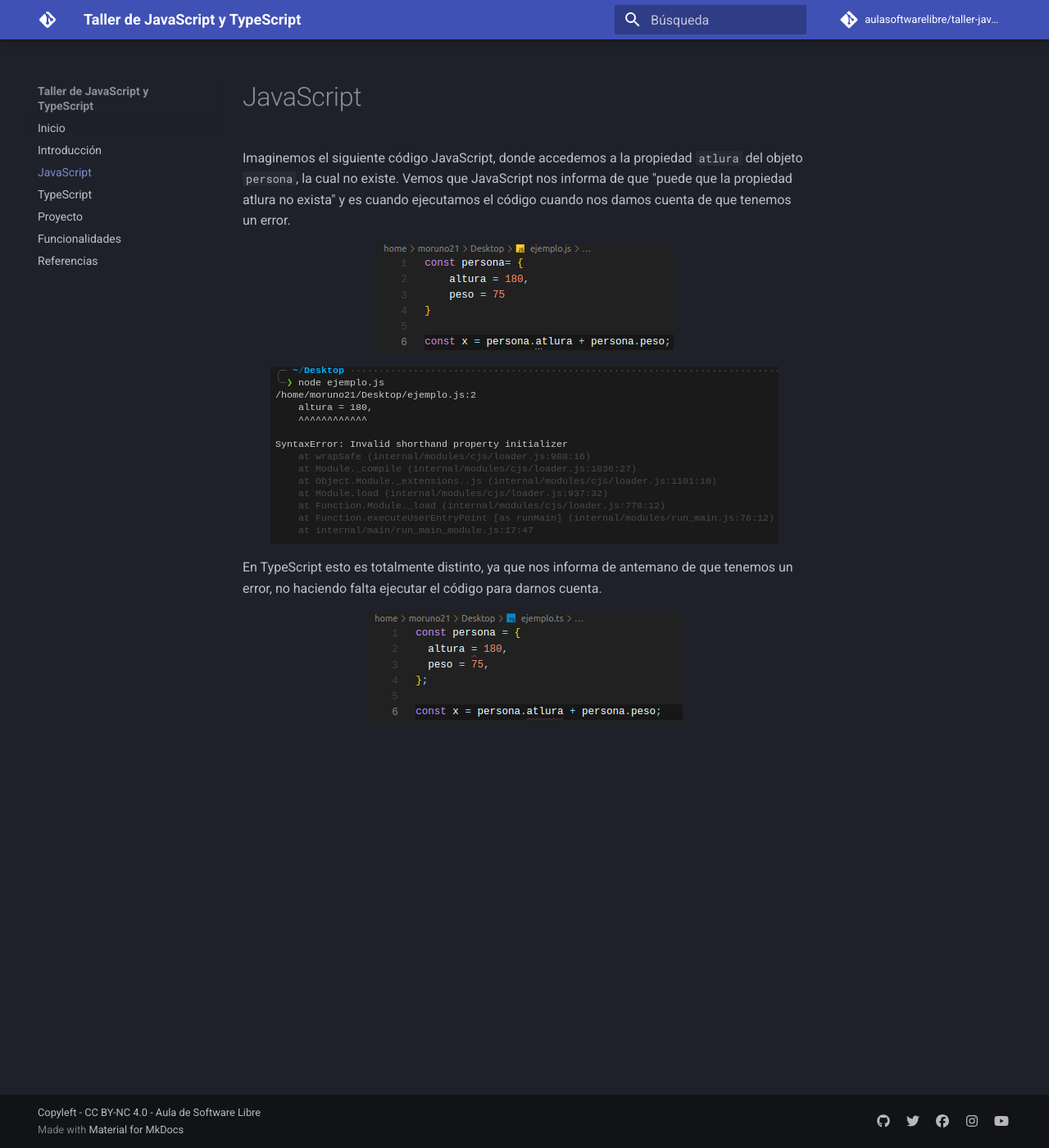
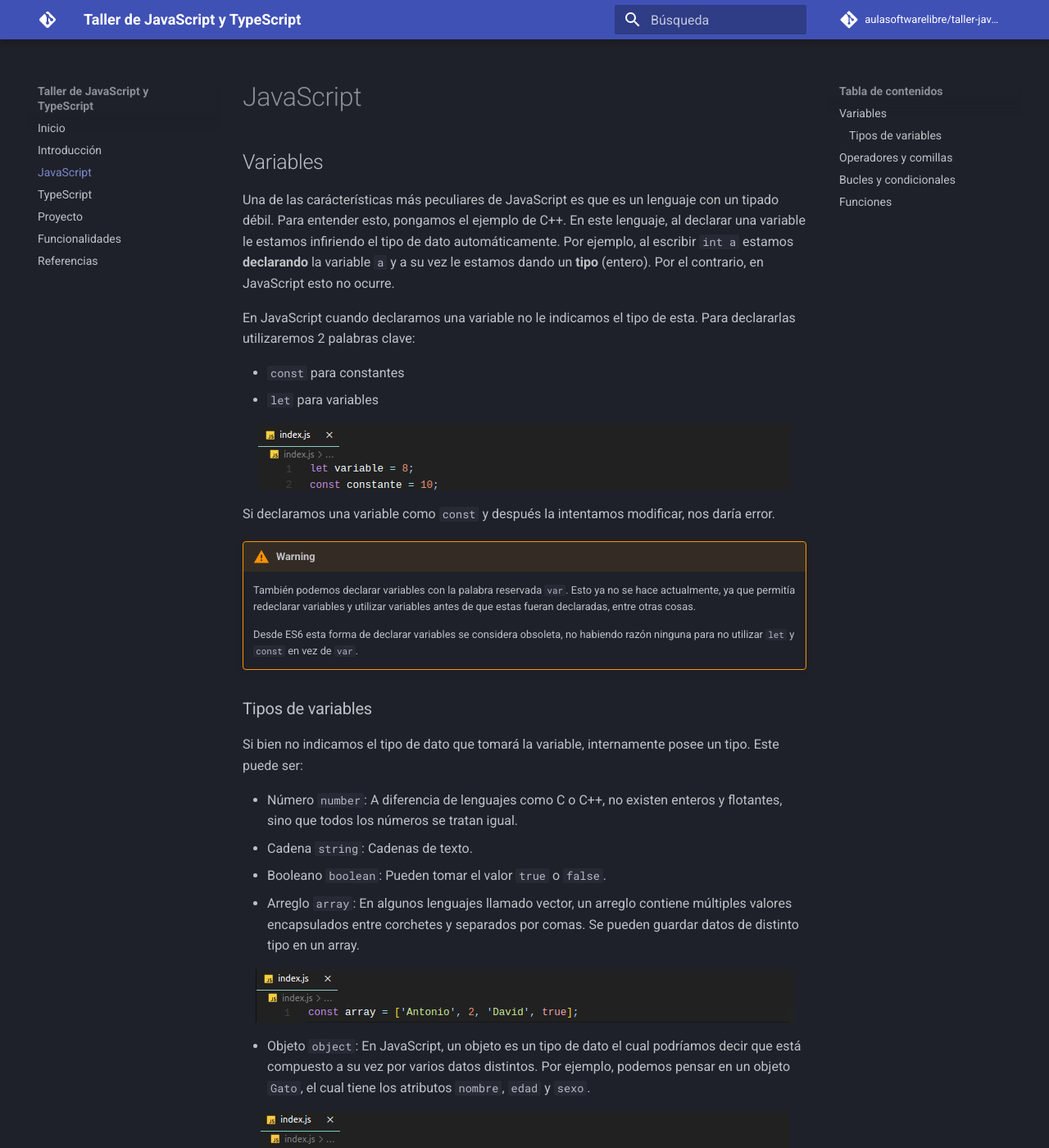
Before and after one commit to aulasoftwarelibre/taller-javascript-typescript, an MkDocs documentation site: the page built from docs/javascript.md, in a window 1280 px wide and 1400 px high. Shown: the whole window at 82% size. Built offline with MkDocs 1.6.1 and Material for MkDocs 9.7.7, drawn with Linux system fonts in a browser that asks for light colours; comment, search, counter and statistics services are not loaded; some of the changed text lies outside the part shown.

Commit message:
feat: javascript section almost done

```diff
--- a/docs/javascript.md
+++ b/docs/javascript.md
@@ -1,11 +1,63 @@
 # JavaScript
 
-Imaginemos el siguiente código JavaScript, donde accedemos a la propiedad `atlura` del objeto `persona`, la cual no existe. Vemos que JavaScript nos informa de que "puede que la propiedad atlura no exista" y es cuando ejecutamos el código cuando nos damos cuenta de que tenemos un error.
+## Variables
 
-![Objeto en js](images/diferencias/objetojs.png)
+Una de las carácterísticas más peculiares de JavaScript es que es un lenguaje con un tipado débil. Para entender esto, pongamos el ejemplo de C++. En este lenguaje, al declarar una variable le estamos infiriendo el tipo de dato automáticamente. Por ejemplo, al escribir `int a` estamos **declarando** la variable `a` y a su vez le estamos dando un **tipo** (entero). Por el contrario, en JavaScript esto no ocurre.
 
-![Salida objeto en js](images/diferencias/salidaobjetojs.png)
+En JavaScript cuando declaramos una variable no le indicamos el tipo de esta. Para declararlas utilizaremos 2 palabras clave:
 
-En TypeScript esto es totalmente distinto, ya que nos informa de antemano de que tenemos un error, no haciendo falta ejecutar el código para darnos cuenta.
+- `const` para constantes
+- `let` para variables
 
-![Objeto en ts](images/diferencias/objetots.png)
+![Variables en JavaScript](images/javascript/variables.png)
+
+Si declaramos una variable como `const` y después la intentamos modificar, nos daría error.
+
+!!! warning
+
+    También podemos declarar variables con la palabra reservada `var`. Esto ya no se hace actualmente, ya que permitía redeclarar variables y utilizar variables antes de que estas fueran declaradas, entre otras cosas.
+
+    Desde ES6 esta forma de declarar variables se considera obsoleta, no habiendo razón ninguna para no utilizar `let` y `const` en vez de `var`.
+
+### Tipos de variables
+
+Si bien no indicamos el tipo de dato que tomará la variable, internamente posee un tipo. Este puede ser:
+
+- Número `number`: A diferencia de lenguajes como C o C++, no existen enteros y flotantes, sino que todos los números se tratan igual.
+- Cadena `string`: Cadenas de texto.
+- Booleano `boolean`: Pueden tomar el valor `true` o `false`.
+- Arreglo `array`: En algunos lenguajes llamado vector, un arreglo contiene múltiples valores encapsulados entre corchetes y separados por comas. Se pueden guardar datos de distinto tipo en un array.
+
+  ![Array en JavaScript](images/javascript/arrayjs.png)
+
+- Objeto `object`: En JavaScript, un objeto es un tipo de dato el cual podríamos decir que está compuesto a su vez por varios datos distintos. Por ejemplo, podemos pensar en un objeto `Gato`, el cual tiene los atributos `nombre`, `edad` y `sexo`.
+
+  ![Objeto en JavaScript](images/javascript/objetojs.png)
+
+También cabe destacar que este lenguaje posee un **tipado dinámico**, es decir, una variable puede tomar valores de distinto tipo sin que esto cause ningún tipo de error.
+
+![Cambio de tipo](images/javascript/cambiodetipos.png)
+
+## Operadores y comillas
+
+No vamos a ver todos los operadores que soporta JavaScript ya que, si lo hicieramos, el taller sería eterno. Pero si que vamos a ver uno muy interesante que no está soportado por algunos lenguajes como C++: el triple igual `===`.
+
+Este operador nos ayuda a comparar datos como el operador `==`. ¿Cuál es la diferencia? El triple igual devolverá `true` cuando estemos comparando dos datos que sean iguales **y del mismo tipo**, cosa que no ocurre con el doble igual. Si los datos que estamos comparando tienen el mismo valor pero no el mismo tipo, `===` nos devolverá `false`.
+
+![Triple igual](images/javascript/tripleigual.png)
+
+Algunos operadores también los podemos utilizar para trabajar con cadenas, como por ejemplo el operador `+`. Podemos concatenar cadenas con variables utilizando este operador, aunque esto no es recomendable. Para ello, se utilizan las comillas ` `` `, las cuales nos permiten concatenar variables con cadenas utilizando `${}`. Esta última forma es mucho mejor que concatenar cadenas con el signo de la suma, ya que no tenemos que preocuparnos de abrir y cerrar comillas constantemente.
+
+![Concatenar cadenas](images/javascript/concatenar.png)
+
+## Bucles y condicionales
+
+La sintaxis tanto de los condicionales como de los bucles en este lenguaje es bastante simple. Existen los `if`, `else`, `else if`, `switch`, `while` y `for`.
+
+![Bucles y condicionales](images/javascript/bucles-condicionales.png)
+
+Sin embargo, existe un tipo de bucle que no todos los lenguajes poseen y que puede resultar muy interesante, el cual nos ayuda a recorrer elementos dentro de, por ejemplo, un array. Esto se conseguiría haciendo uso de la palabra reservada `in`. Con el ejemplo que se muestra a continuación, mostraríamos por pantalla uno a uno los elementos del array `array`.
+
+![For in](images/javascript/forin.png)
+
+## Funciones
```
Also changed, not shown: docs/typescript.md (+9 -1 lines), docs/images/diferencias/objetojs.png (deleted), docs/images/javascript/arrayjs.png (added), docs/images/javascript/bucles-condicionales.png (added), docs/images/javascript/cambiodetipos.png (added), docs/images/javascript/concatenar.png (added), docs/images/javascript/forin.png (added), docs/images/javascript/objetojs.png (added), docs/images/javascript/objetots.png (renamed from docs/images/diferencias/objetots.png), docs/images/javascript/salidaobjetojs.png (renamed from docs/images/diferencias/salidaobjetojs.png), docs/images/javascript/tripleigual.png (added), docs/images/javascript/variables.png (added).
